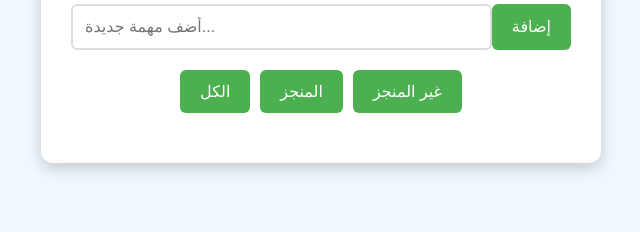
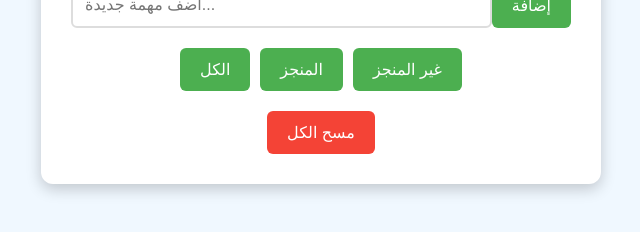
Before and after one commit to mazenAliRushdi/Todo-List2, a plain HTML site: page index.html in a window 1280 px wide. Shown: the part 374-606 px from the top of the page, without its empty margins (319-959 px from the left). Drawn offline with Linux system fonts and the light colour scheme.

Commit message:
feat: Add 'Clear All' button to remove all tasks

```diff
--- a/index.html
+++ b/index.html
@@ -18,6 +18,7 @@
         </div>
         <ul id="taskList">
         </ul>
+        <button id="clearAllButton">مسح الكل</button>
     </div>
     <script src="script.js"></script>
 </body>
--- a/script.js
+++ b/script.js
@@ -4,6 +4,7 @@ const taskList = document.getElementById('taskList');
 const allFilter = document.getElementById('allFilter');
 const completedFilter = document.getElementById('completedFilter');
 const uncompletedFilter = document.getElementById('uncompletedFilter');
+const clearAllButton = document.getElementById('clearAllButton');
 
 let tasks = JSON.parse(localStorage.getItem('tasks')) || [];
 let currentFilter = 'all';
@@ -20,6 +21,12 @@ completedFilter.addEventListener('click', () => {
 uncompletedFilter.addEventListener('click', () => {
     currentFilter = 'uncompleted';
     renderTasks();
+});
+
+clearAllButton.addEventListener('click', () => {
+    tasks = [];
+    renderTasks();
+    updateLocalStorage();
 });
 
 function addTask() {
--- a/style.css
+++ b/style.css
@@ -113,3 +113,20 @@ li:last-child {
 .filter-buttons button {
     margin: 0 5px;
 }
+
+#clearAllButton {
+    background-color: #f44336;
+    color: white;
+    border: none;
+    padding: 12px 20px;
+    border-radius: 6px;
+    cursor: pointer;
+    font-size: 16px;
+    transition: background-color 0.3s;
+    margin: 20px auto 0;
+    display: block;
+}
+
+#clearAllButton:hover {
+    background-color: #d32f2f;
+}
```
